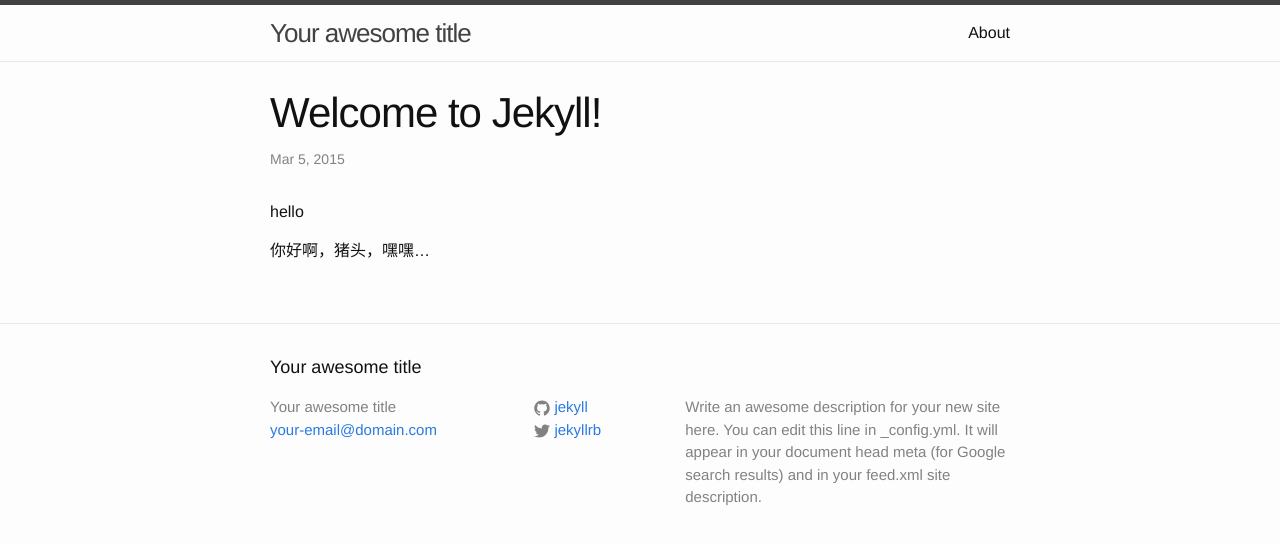
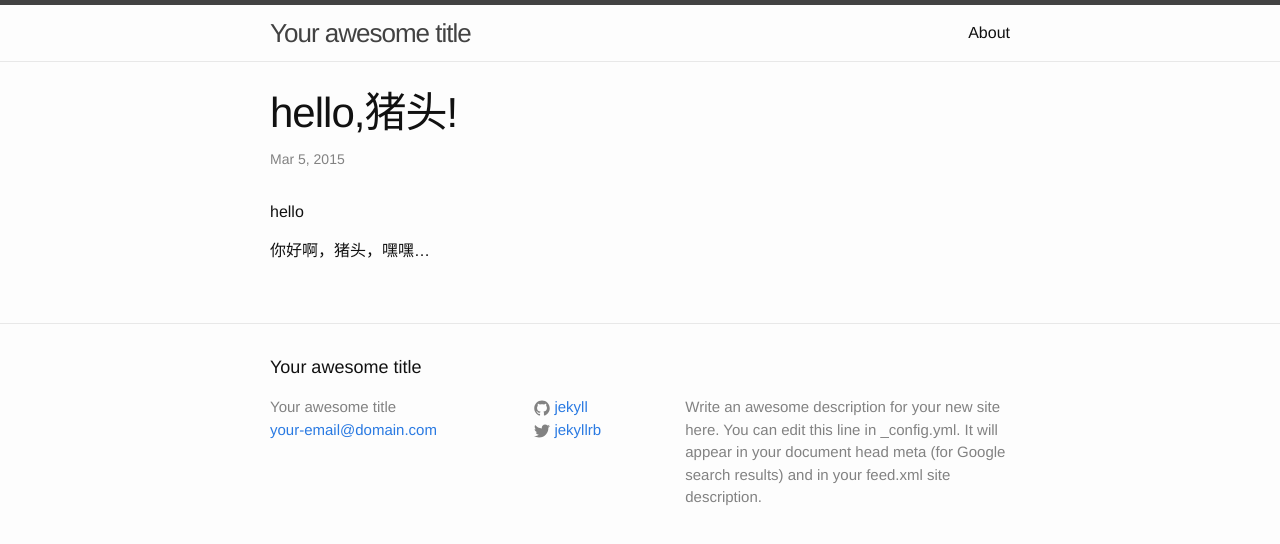
Before and after one commit to huangshidehaizi/huangshidehaizi.github.io, a Jekyll site: the page built from _posts/2015-03-05-say-hello.md, in a window 1280 px wide. Shown: the top 544 px of the page. Built offline with Jekyll 4.4.1, drawn with Linux system fonts in a browser that asks for light colours.

Commit message:
首篇博客

```diff
--- a/_posts/2015-03-05-say-hello.md
+++ b/_posts/2015-03-05-say-hello.md
@@ -1,6 +1,6 @@
 ---
 layout: post
-title:  "Welcome to Jekyll!"
+title:  "hello,猪头!"
 date:   2015-03-05 11:21:05
 ---
 
```
